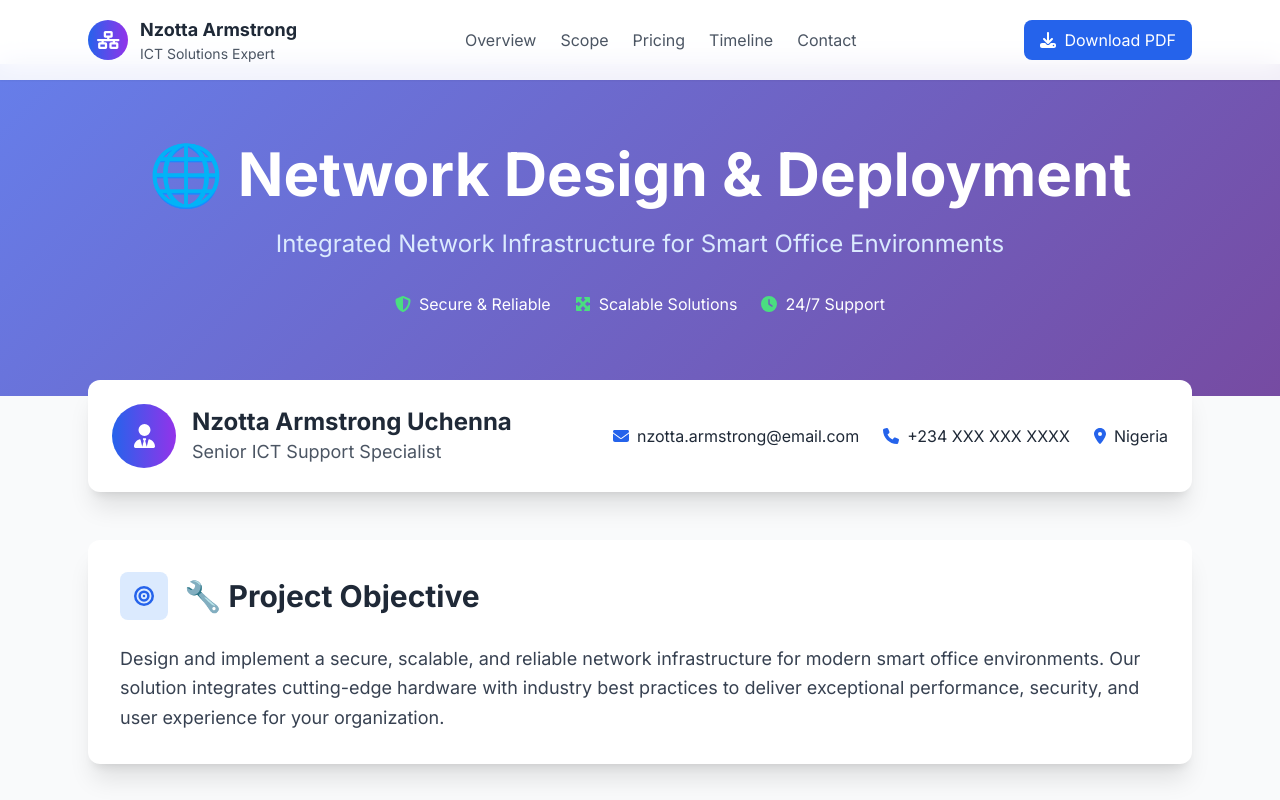
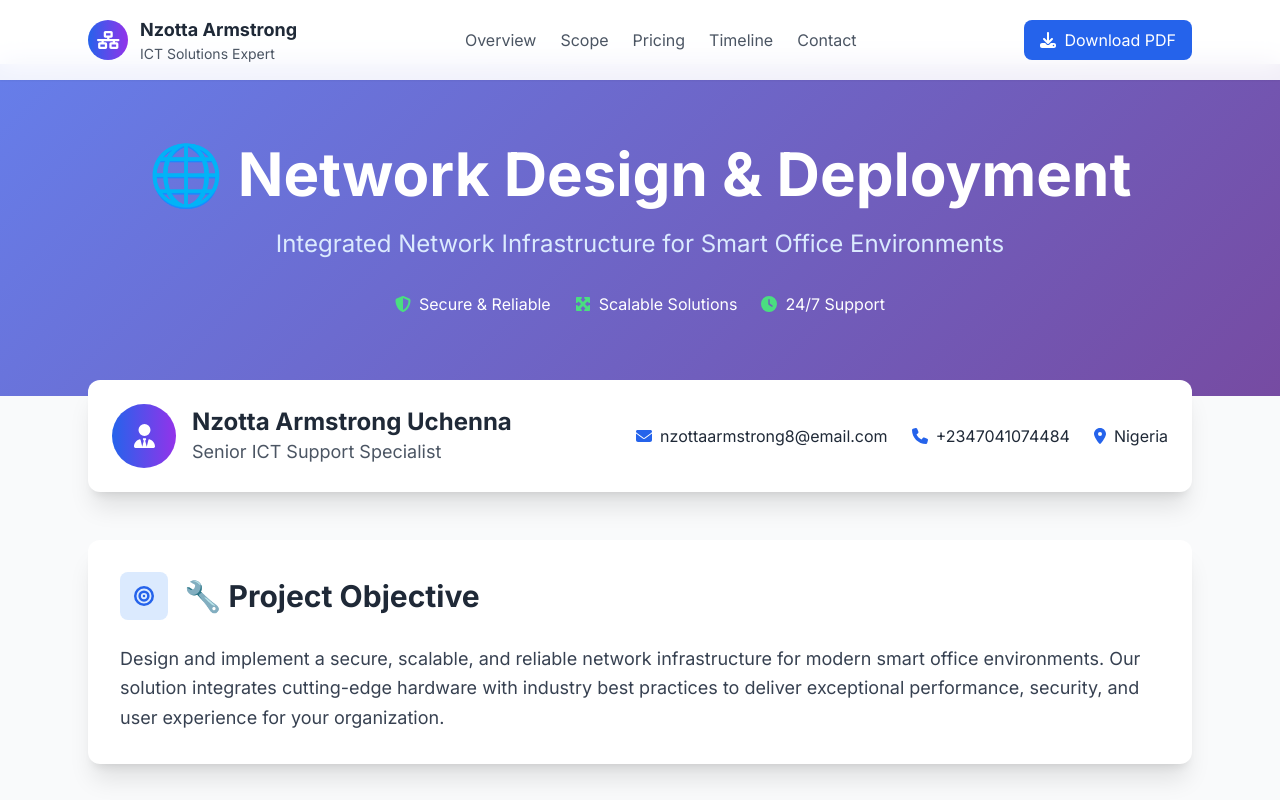
Before and after one commit to armsurch/myportfolio, a plain HTML site: page Proposal.html in a window 1280 px wide. Shown: the top 800 px of the page. Drawn offline with nearby package versions, Linux system fonts and the light colour scheme.

Commit message:
Update Proposal.html

```diff
--- a/Proposal.html
+++ b/Proposal.html
@@ -197,11 +197,11 @@
                 <div class="flex flex-col md:flex-row space-y-2 md:space-y-0 md:space-x-6 text-center md:text-left">
                     <div class="flex items-center space-x-2">
                         <i class="fas fa-envelope text-blue-600"></i>
-                        <span>nzotta.armstrong@email.com</span>
+                        <span>nzottaarmstrong8@email.com</span>
                     </div>
                     <div class="flex items-center space-x-2">
                         <i class="fas fa-phone text-blue-600"></i>
-                        <span>+234 XXX XXX XXXX</span>
+                        <span>+2347041074484</span>
                     </div>
                     <div class="flex items-center space-x-2">
                         <i class="fas fa-map-marker-alt text-blue-600"></i>
```
